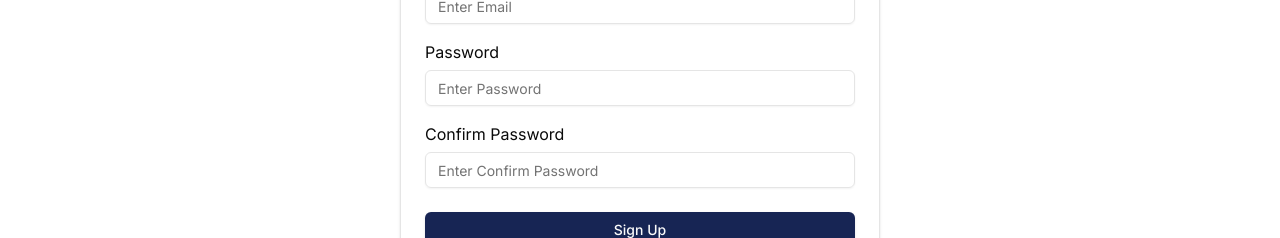
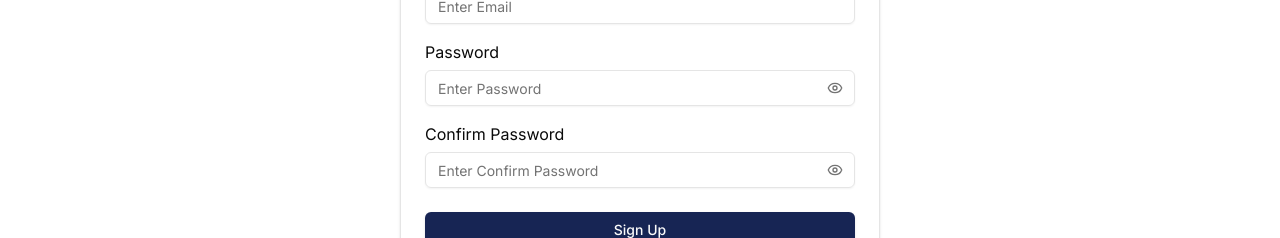
Before and after one commit to Suhas-GS-Ahana/Ahana-Reporting-Tool-FE, a Next.js app: page /auth/signup in a window 1280 px wide. Shown: the part 450-688 px from the top of the page. Built offline with nearby package versions, Linux system fonts and the light colour scheme.

Commit message:
refactor authentication routes and enhance password visibility toggle in login and signup forms

```diff
--- a/src/app/auth/login/page.jsx
+++ b/src/app/auth/login/page.jsx
@@ -1,4 +1,4 @@
-'use client'
+"use client"
 
 import Link from "next/link"
 import { Button } from "@/components/ui/button"
@@ -9,10 +9,10 @@ import { useAuth } from "@/contexts/auth-context"
 import { useToast } from "@/hooks/use-toast"
 import { useRouter } from "next/navigation"
 import { useForm } from "react-hook-form"
-import * as z from 'zod'
+import * as z from "zod"
 import { zodResolver } from "@hookform/resolvers/zod"
 import { Form, FormLabel, FormField, FormItem, FormControl, FormMessage } from "@/components/ui/form"
-
+import { Eye, EyeOff } from "lucide-react"
 
 const formSchema = z.object({
   email: z.string().email("Invalid email address"),
@@ -20,11 +20,11 @@ const formSchema = z.object({
 })
 
 export default function LoginPage() {
-
-  const [loading, setLoading] = useState(false);
-  const { login } = useAuth();
-  const { toast } = useToast();
-  const router = useRouter();
+  const [loading, setLoading] = useState(false)
+  const [showPassword, setShowPassword] = useState(false)
+  const { login } = useAuth()
+  const { toast } = useToast()
+  const router = useRouter()
 
   const form = useForm({
     resolver: zodResolver(formSchema),
@@ -84,7 +84,27 @@ export default function LoginPage() {
                       <FormItem>
                         <FormLabel>Password</FormLabel>
                         <FormControl>
-                    <Input type="password" placeholder="Enter your password" {...field} />
+                          <div className="relative">
+                            <Input
+                              type={showPassword ? "text" : "password"}
+                              placeholder="Enter your password"
+                              {...field}
+                            />
+                            <Button
+                              type="button"
+                              variant="ghost"
+                              size="sm"
+                              className="absolute right-0 top-0 h-full px-3 py-2 hover:bg-transparent"
+                              onClick={() => setShowPassword(!showPassword)}
+                            >
+                              {showPassword ? (
+                                <EyeOff className="h-4 w-4 text-muted-foreground" />
+                              ) : (
+                                <Eye className="h-4 w-4 text-muted-foreground" />
+                              )}
+                              <span className="sr-only">{showPassword ? "Hide password" : "Show password"}</span>
+                            </Button>
+                          </div>
                         </FormControl>
                         <FormMessage />
                       </FormItem>
@@ -92,14 +112,16 @@ export default function LoginPage() {
                   />
                 </div>
               </div>
-            <Button className="w-full bg-blue-950 mt-7" type='submit' disabled={loading}>{loading ? "Logged In..." : "Login"}</Button>
+              <Button className="w-full bg-blue-950 mt-7" type="submit" disabled={loading}>
+                {loading ? "Logged In..." : "Login"}
+              </Button>
             </form>
           </Form>
         </CardContent>
         <CardFooter className="flex flex-col">
           <p className="mt-4 text-sm text-center text-gray-600">
             Don't have an account?{" "}
-            <Link href="/signup" className="text-blue-600 hover:underline">
+            <Link href="/auth/signup" className="text-blue-600 hover:underline">
               Sign up
             </Link>
           </p>
--- a/src/app/auth/signup/page.jsx
+++ b/src/app/auth/signup/page.jsx
@@ -1,9 +1,16 @@
+"use client"
+
+import { useState } from "react"
 import Link from "next/link"
 import { Button } from "@/components/ui/button"
 import { Input } from "@/components/ui/input"
 import { Card, CardContent, CardDescription, CardFooter, CardHeader, CardTitle } from "@/components/ui/card"
+import { Eye, EyeOff } from "lucide-react"
 
 export default function SignupPage() {
+  const [showPassword, setShowPassword] = useState(false)
+  const [showConfirmPassword, setShowConfirmPassword] = useState(false)
+
   return (
     <div className="flex items-center justify-center min-h-screen bg-background">
       <Card className="w-[480px]">
@@ -15,20 +22,56 @@ export default function SignupPage() {
           <form>
             <div className="grid w-full items-center gap-4">
               <div className="flex flex-col space-y-1.5">
-              <label>Full Name</label>
+                <label>Full Name</label>
                 <Input id="name" placeholder="Enter Full Name" />
               </div>
               <div className="flex flex-col space-y-1.5">
-              <label>Email</label>
+                <label>Email</label>
                 <Input id="email" placeholder="Enter Email" type="email" />
               </div>
               <div className="flex flex-col space-y-1.5">
-              <label>Password</label>
-                <Input id="password" placeholder="Enter Password" type="password" />
+                <label>Password</label>
+                <div className="relative">
+                  <Input id="password" placeholder="Enter Password" type={showPassword ? "text" : "password"} />
+                  <Button
+                    type="button"
+                    variant="ghost"
+                    size="sm"
+                    className="absolute right-0 top-0 h-full px-3 py-2 hover:bg-transparent"
+                    onClick={() => setShowPassword(!showPassword)}
+                  >
+                    {showPassword ? (
+                      <EyeOff className="h-4 w-4 text-muted-foreground" />
+                    ) : (
+                      <Eye className="h-4 w-4 text-muted-foreground" />
+                    )}
+                    <span className="sr-only">{showPassword ? "Hide password" : "Show password"}</span>
+                  </Button>
+                </div>
               </div>
               <div className="flex flex-col space-y-1.5">
-              <label>Confirm Password</label>
-                <Input id="confirm-password" placeholder="Enter Confirm Password" type="password" />
+                <label>Confirm Password</label>
+                <div className="relative">
+                  <Input
+                    id="confirm-password"
+                    placeholder="Enter Confirm Password"
+                    type={showConfirmPassword ? "text" : "password"}
+                  />
+                  <Button
+                    type="button"
+                    variant="ghost"
+                    size="sm"
+                    className="absolute right-0 top-0 h-full px-3 py-2 hover:bg-transparent"
+                    onClick={() => setShowConfirmPassword(!showConfirmPassword)}
+                  >
+                    {showConfirmPassword ? (
+                      <EyeOff className="h-4 w-4 text-muted-foreground" />
+                    ) : (
+                      <Eye className="h-4 w-4 text-muted-foreground" />
+                    )}
+                    <span className="sr-only">{showConfirmPassword ? "Hide password" : "Show password"}</span>
+                  </Button>
+                </div>
               </div>
             </div>
           </form>
@@ -37,7 +80,7 @@ export default function SignupPage() {
           <Button className="w-full bg-blue-950">Sign Up</Button>
           <p className="mt-4 text-sm text-center text-gray-600">
             Already have an account?{" "}
-            <Link href="/login" className="text-blue-600 hover:underline">
+            <Link href="/auth/login" className="text-blue-600 hover:underline">
               Log in
             </Link>
           </p>
--- a/src/contexts/auth-context.jsx
+++ b/src/contexts/auth-context.jsx
@@ -51,7 +51,7 @@ export function AuthProvider({ children }) {
     localStorage.removeItem("user")
     Cookies.remove("user")
     setUser(null)
-    router.push("/login")
+    router.push("/auth/login")
   }
 
   const toggleSidebar = () => {
```
Lines whose indentation alone changed are shown as unchanged.
